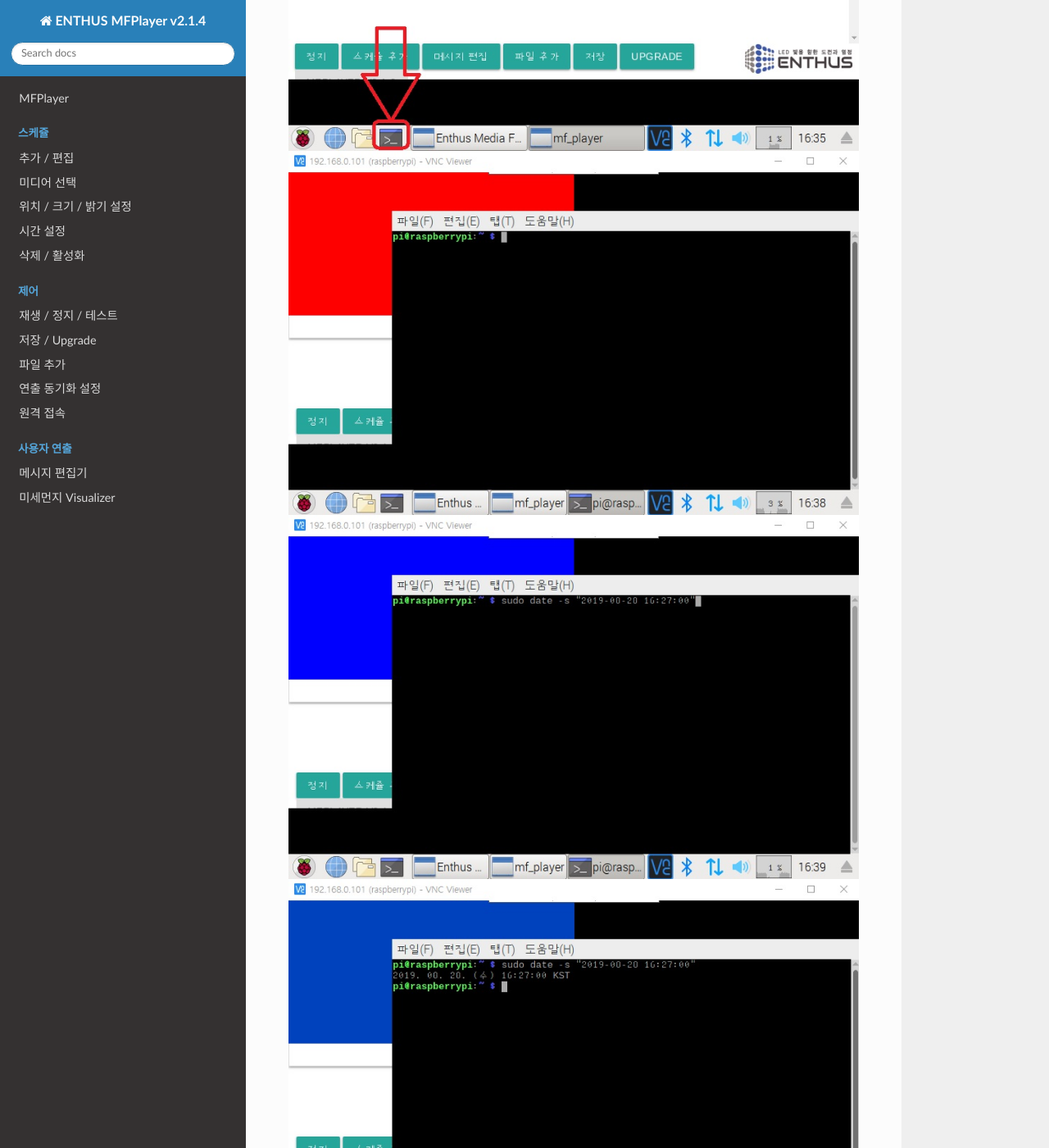
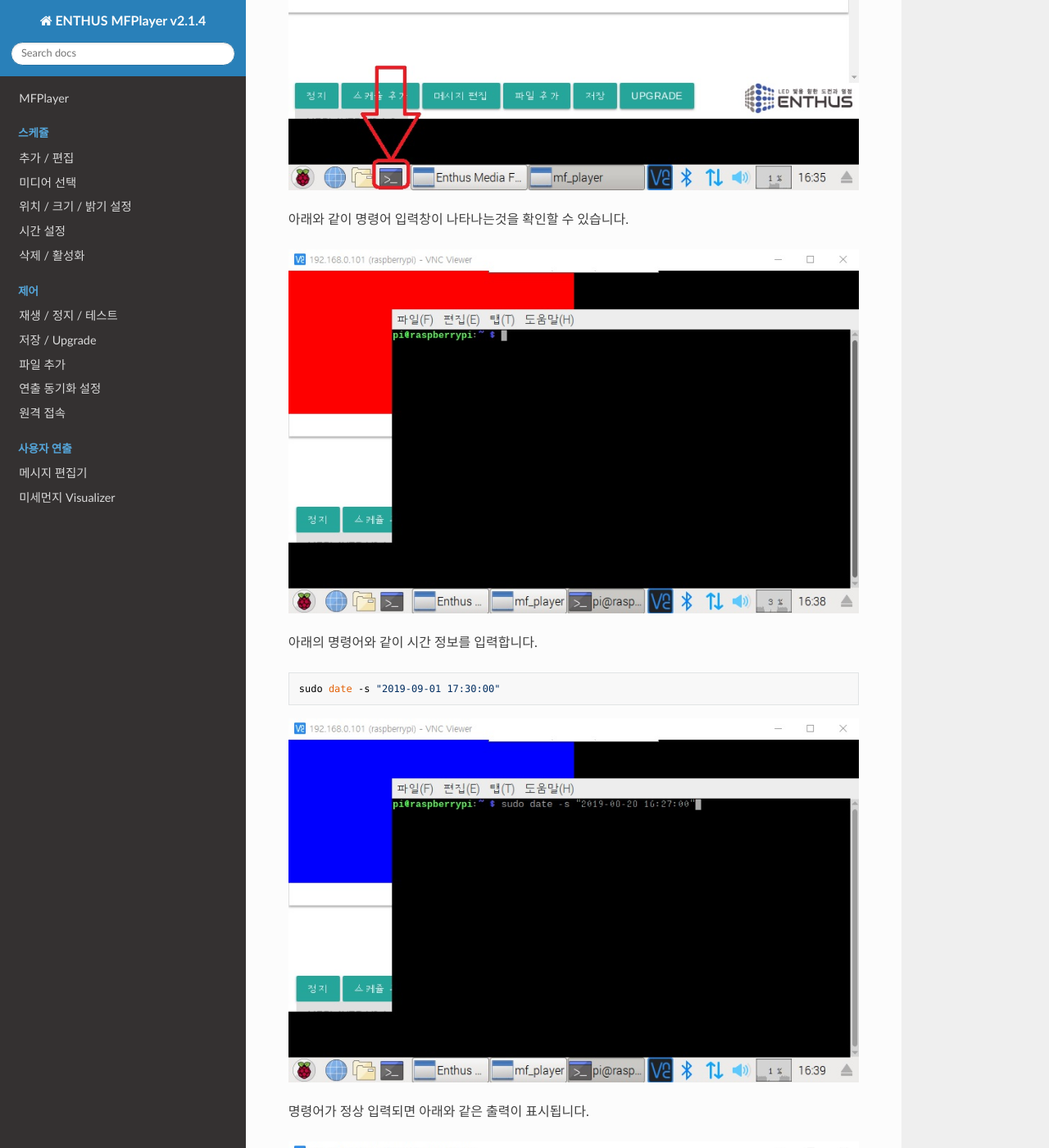
Before and after one commit to enthusapp/mfplayer, an MkDocs documentation site: the page built from docs/connect_remote_vnc.md, in a window 1280 px wide and 1400 px high, scrolled down 8197 px. Shown: the whole window at 82% size. Built offline with MkDocs 1.6.1, drawn with Linux system fonts in a browser that asks for light colours; nearby versions of some CDN libraries; old or Windows-style settings are respelled for this version of MkDocs; some of the changed text lies outside the part shown.

Commit message:
Update connect_remote_vnc.md

````diff
--- a/docs/connect_remote_vnc.md
+++ b/docs/connect_remote_vnc.md
@@ -78,8 +78,27 @@ MFPlayer 의 아래쪽에 파일 전송 윈도우의 상태창을 오른쪽 클
 
 MFPlayer 에는 NTP(Network Time Protocol) 를 이용한 자동 시간 설정 기능이 있습니다. 하지만 인터넷망에 연결되지 못할 경우 명령창을 이용하여 시간을 설정해야 합니다.
 
+원격 제어 화면의 아래창에 있는 명령어 입력창을 클릭합니다.
+
 ![](img/vnc/vnc_time_command_select.jpg)
+
+아래와 같이 명령어 입력창이 나타나는것을 확인할 수 있습니다.
+
 ![](img/vnc/vnc_time_command_selected.jpg)
+
+아래의 명령어와 같이 시간 정보를 입력합니다.
+
+```
+sudo date -s "2019-09-01 17:30:00"
+```
+
 ![](img/vnc/vnc_time_date.jpg)
+
+명령어가 정상 입력되면 아래와 같은 출력이 표시됩니다.
+
 ![](img/vnc/vnc_time_date_done.jpg)
+
+시간 설정이 완료된 뒤에는 `exit` 명령을 이용하여 명령어 창을 종료 시킵니다.
+하단 오른쪽의 화면 시계에 반영될때까지 5 ~ 10 분의 시간이 필요합니다.
+
 ![](img/vnc/vnc_time_exit.jpg)
````
